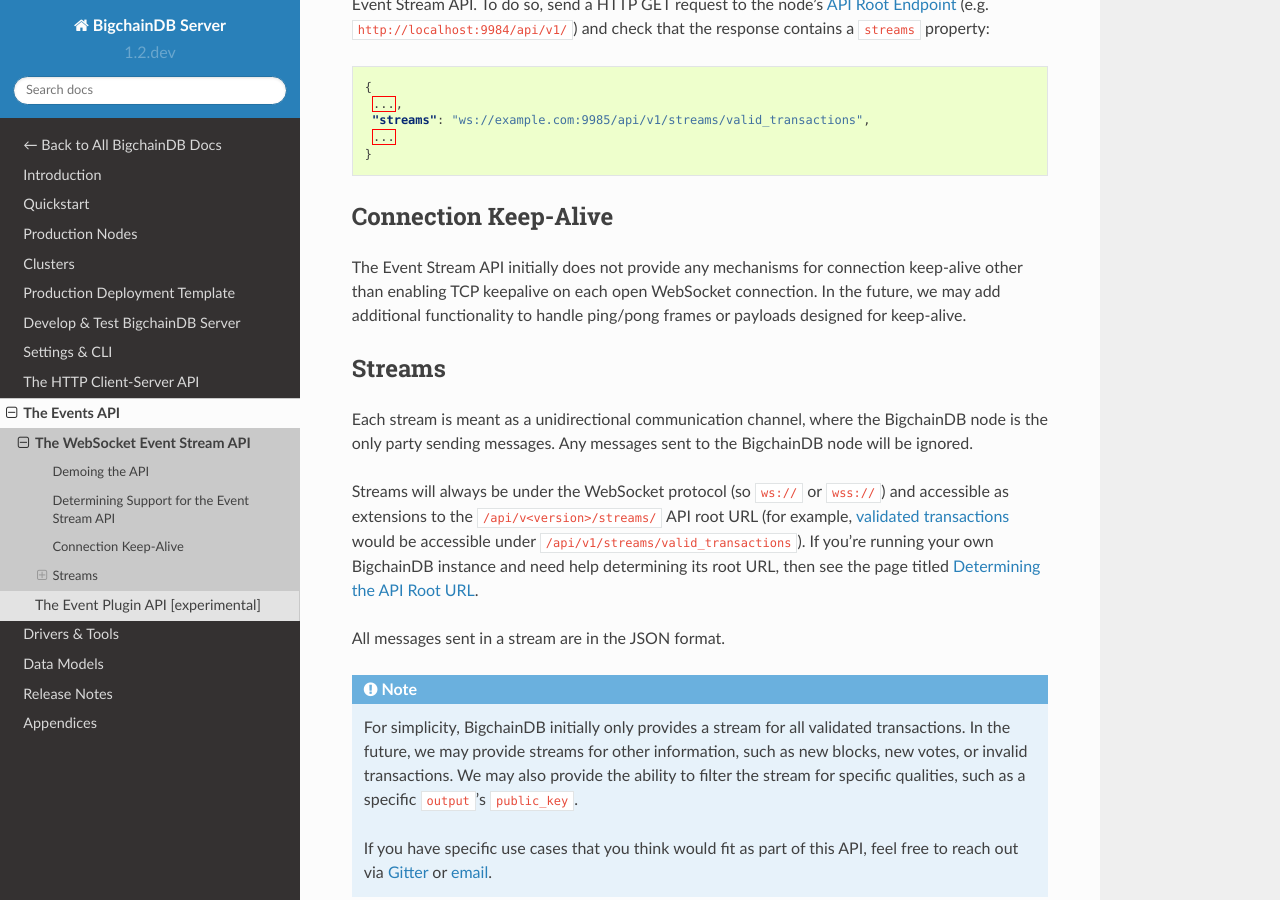
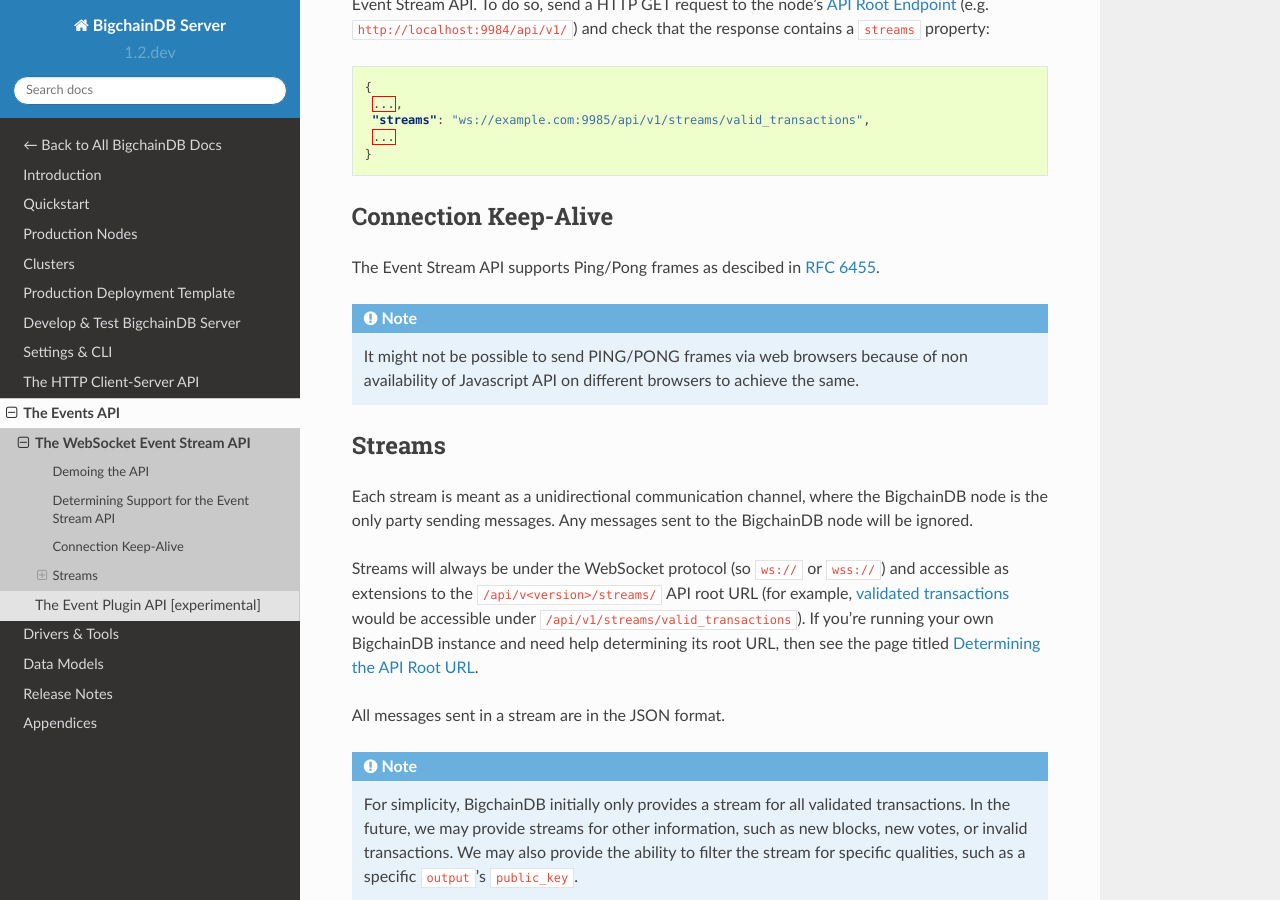
Before and after one commit to bigchaindb/bigchaindb, a Sphinx documentation site: the page built from docs/server/source/events/websocket-event-stream-api.rst, in a window 1280 px wide and 900 px high, scrolled down 596 px. Built offline with Sphinx 7.4.7 and the Read the Docs theme 2.0.0, drawn with Linux system fonts in a browser that asks for light colours; pages that are not in the unit, such as notebooks, are missing from menus.

Commit message:
Updated keep-alive section

```diff
--- a/docs/server/source/events/websocket-event-stream-api.rst
+++ b/docs/server/source/events/websocket-event-stream-api.rst
@@ -40,11 +40,14 @@
 Connection Keep-Alive
 ---------------------
 
-The Event Stream API initially does not provide any mechanisms for connection
-keep-alive other than enabling TCP keepalive on each open WebSocket connection.
-In the future, we may add additional functionality to handle ping/pong frames
-or payloads designed for keep-alive.
+The Event Stream API supports Ping/Pong frames as descibed in
+`RFC 6455  <https://tools.ietf.org/html/rfc6455#section-5.5.2>`_.
 
+.. note::
+
+    It might not be possible to send PING/PONG frames via web browsers because
+    of non availability of Javascript API on different browsers to achieve the
+    same.
 
 Streams
 -------
```
